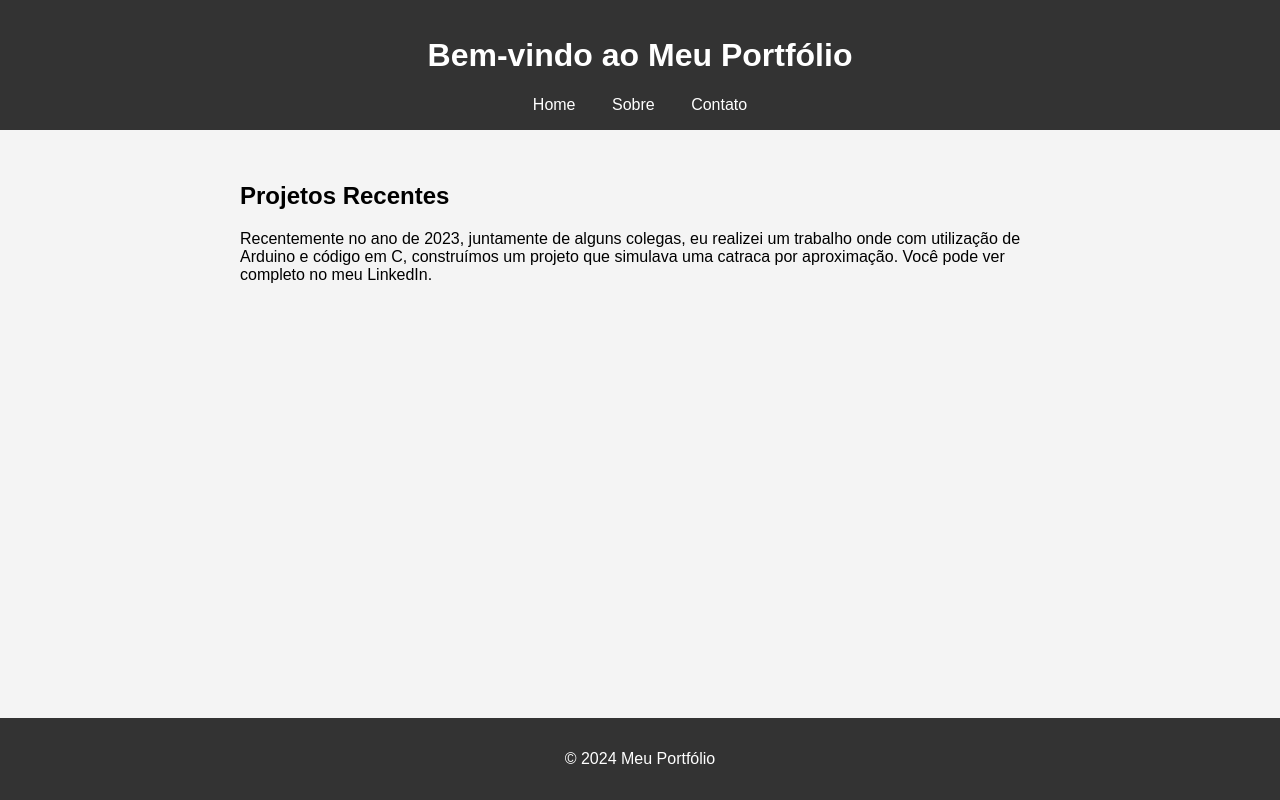
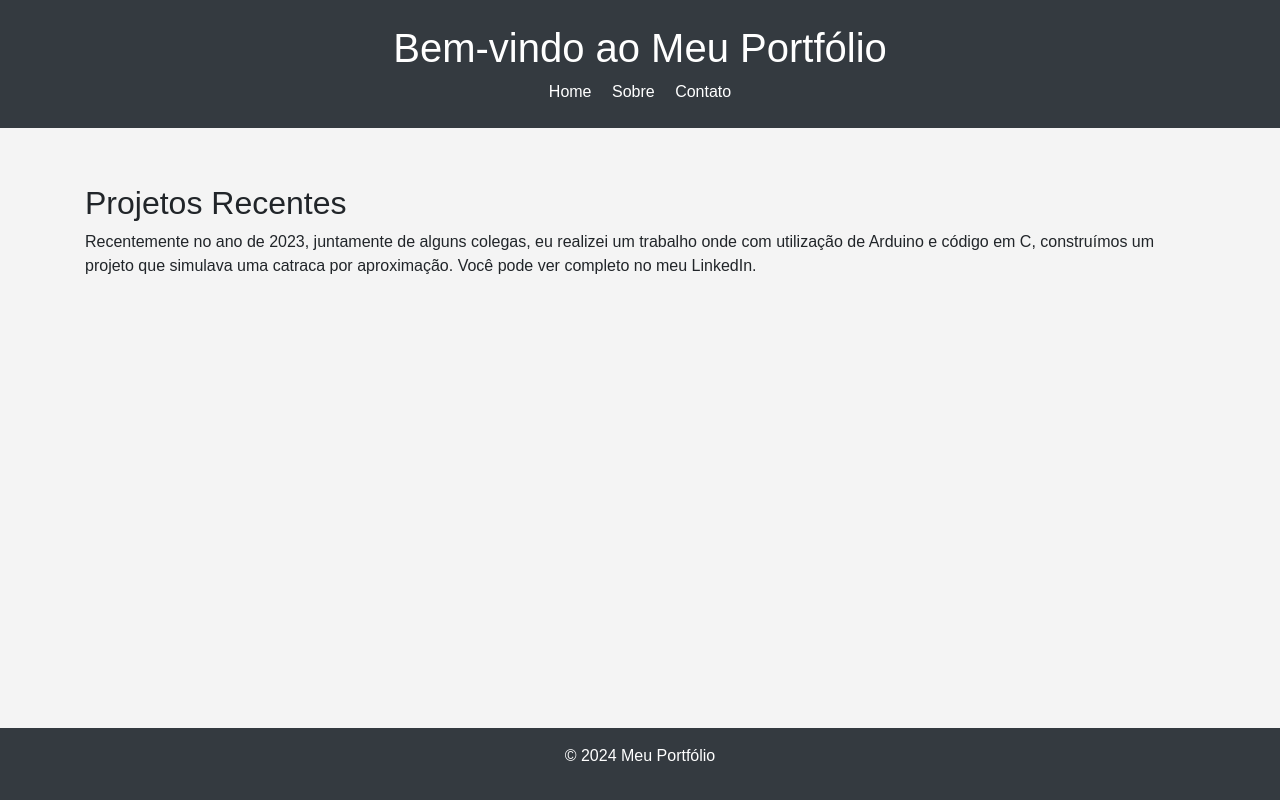
Before and after one commit to ahnaodaniel/Unimax, a Flask app: page / in a window 1280 px wide. Run offline with Flask 3, Linux system fonts and the light colour scheme; some libraries are stand-ins or nearby versions.

Commit message:
Update index.html

```diff
--- a/Projeto Portfólio/templates/index.html
+++ b/Projeto Portfólio/templates/index.html
@@ -4,26 +4,30 @@
     <meta charset="UTF-8">
     <meta name="viewport" content="width=device-width, initial-scale=1.0">
     <title>Meu Portfólio</title>
+    <link rel="stylesheet" href="https://maxcdn.bootstrapcdn.com/bootstrap/4.5.2/css/bootstrap.min.css">
     <link rel="stylesheet" href="{{ url_for('static', filename='css/styles.css') }}">
 </head>
 <body>
-    <header>
+    <header class="bg-dark text-white text-center p-4">
         <h1>Bem-vindo ao Meu Portfólio</h1>
         <nav>
-            <a href="/">Home</a>
-            <a href="/about">Sobre</a>
-            <a href="/contact">Contato</a>
+            <a class="text-white mx-2" href="/">Home</a>
+            <a class="text-white mx-2" href="/about">Sobre</a>
+            <a class="text-white mx-2" href="/contact">Contato</a>
         </nav>
     </header>
-    <main>
+    <main class="container mt-4">
         <h2>Projetos Recentes</h2>
-        Recentemente no ano de 2023, juntamente de alguns colegas, eu
+        <p>Recentemente no ano de 2023, juntamente de alguns colegas, eu
         realizei um trabalho onde com utilização de Arduino e código em
         C, construímos um projeto que simulava uma catraca por aproximação.
-        Você pode ver completo no meu LinkedIn.
+        Você pode ver completo no meu LinkedIn.</p>
     </main>
-    <footer>
+    <footer class="bg-dark text-white text-center p-3 mt-4">
         <p>&copy; 2024 Meu Portfólio</p>
     </footer>
+    <script src="https://ajax.googleapis.com/ajax/libs/jquery/3.5.1/jquery.min.js"></script>
+    <script src="https://cdnjs.cloudflare.com/ajax/libs/popper.js/1.16.0/umd/popper.min.js"></script>
+    <script src="https://maxcdn.bootstrapcdn.com/bootstrap/4.5.2/js/bootstrap.min.js"></script>
 </body>
 </html>
```
